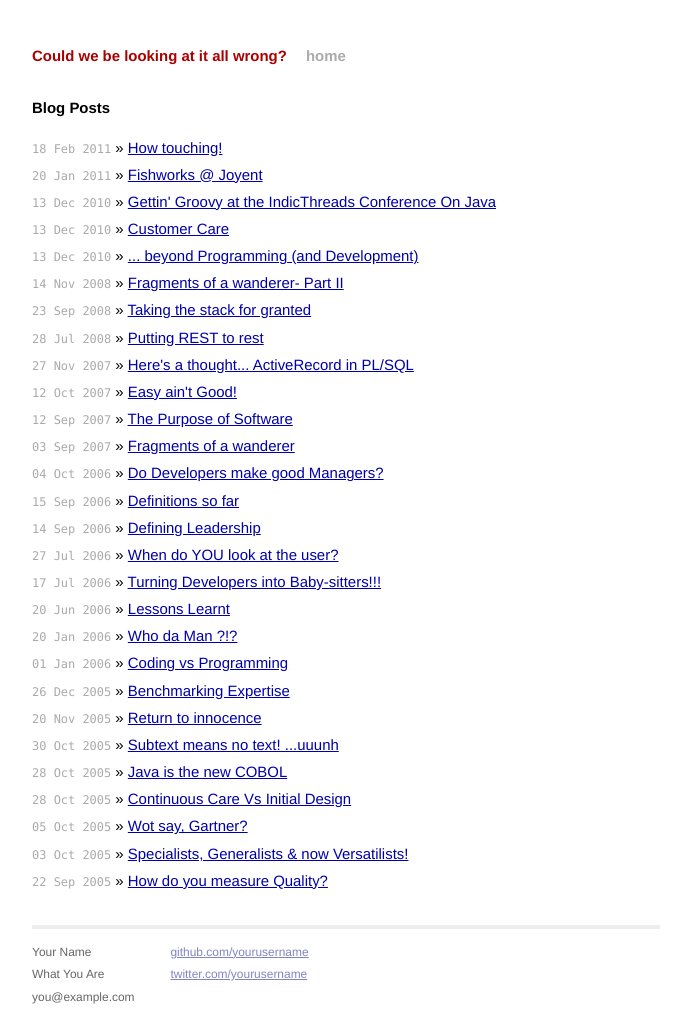
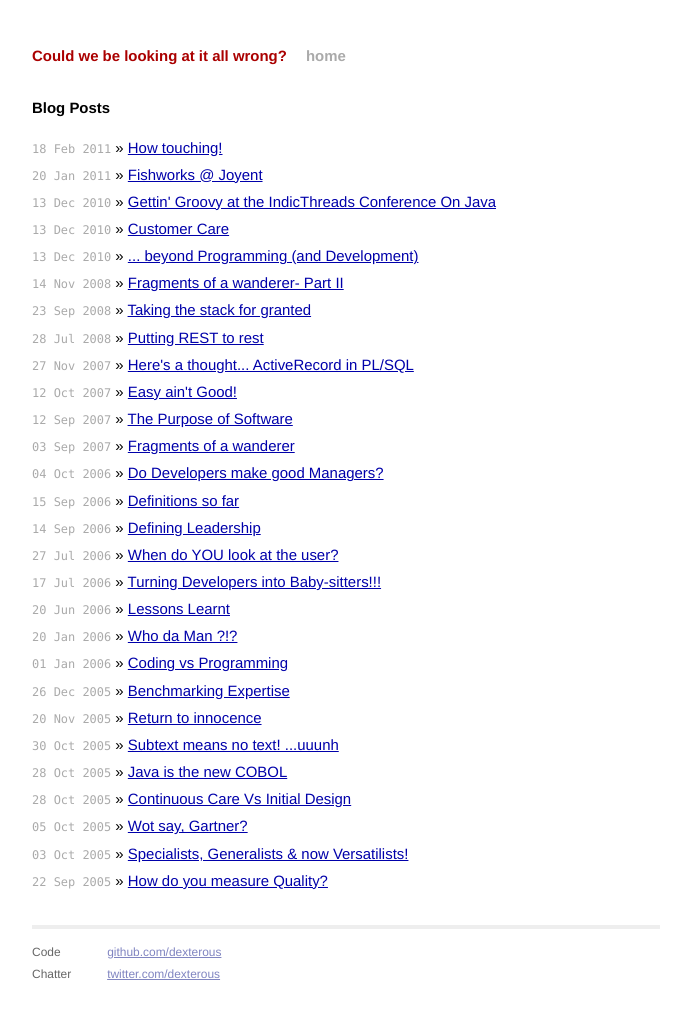
Before and after one commit to dexterous/ramblings, a Jekyll site: the page built from index.html, in a window 1280 px wide. Shown: the whole page, without its empty margins (294-985 px from the left). Built offline with Jekyll 4.4.1, drawn with Linux system fonts in a browser that asks for light colours; Markdown is read by kramdown in place of the engine named in the settings; after the commit the page ends 998 px from its top, so only the background shows below that.

Commit message:
Upate default layout; fix github/twitter links

```diff
--- a/_layouts/default.html
+++ b/_layouts/default.html
@@ -26,15 +26,14 @@
           <div class="footer">
             <div class="contact">
               <p>
-                Your Name<br />
-                What You Are<br />
-                you@example.com
+                Code<br />
+                Chatter
               </p>
             </div>
             <div class="contact">
               <p>
-                <a href="https://github.com/yourusername">github.com/yourusername</a><br />
-                <a href="https://twitter.com/yourusername">twitter.com/yourusername</a><br />
+                <a href="https://github.com/dexterous">github.com/dexterous</a><br />
+                <a href="https://twitter.com/dexterous">twitter.com/dexterous</a>
               </p>
             </div>
           </div>
```
